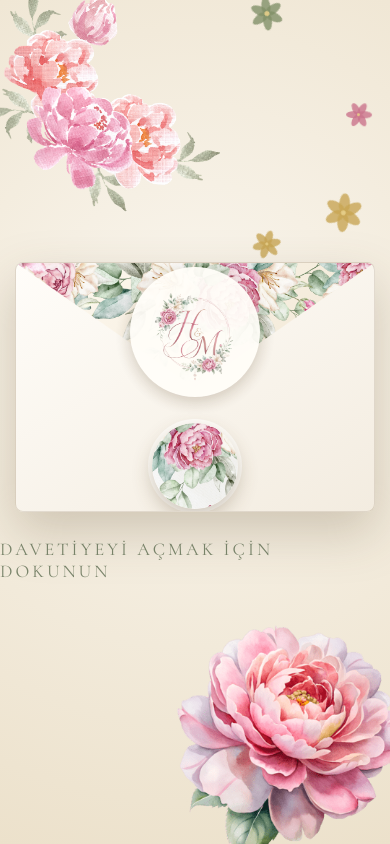
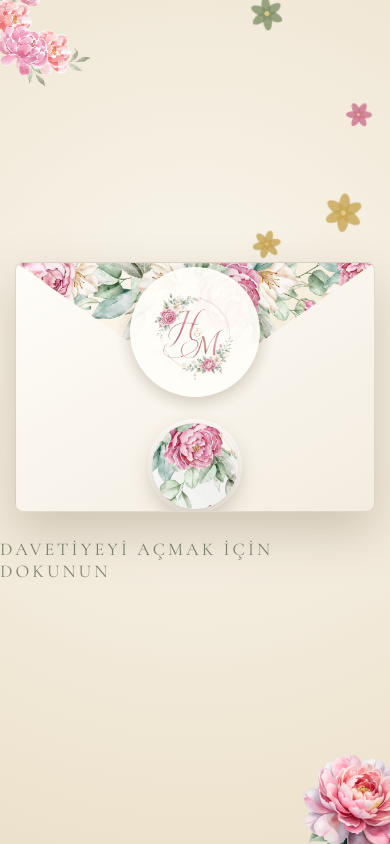
Before and after one commit to muhlisvehalime/halimenur-ve-muhlis-dugun, a React (Vite) app: page / in a window 390 px wide. Shown: the top 844 px of the page. Built offline with nearby package versions, Linux system fonts and the light colour scheme; a web font is replaced by a local one.

Commit message:
- mobil uyumlu

```diff
--- a/src/components/EnvelopeOverlay.jsx
+++ b/src/components/EnvelopeOverlay.jsx
@@ -28,10 +28,10 @@ export function EnvelopeOverlay({ stage, onOpen, petalSeeds, burstSeeds }) {
       }}
     >
       <FlowerCornerA
-        style={{ position: 'absolute', top: -30, left: -30, width: 260, opacity: 1, pointerEvents: 'none' }}
+        style={{ position: 'absolute', top: -30, left: -30, width: 260, maxWidth: '32vw', opacity: 1, pointerEvents: 'none' }}
       />
       <FlowerCornerB
-        style={{ position: 'absolute', bottom: -30, right: -30, width: 260, transform: 'scaleX(-1)', opacity: 1, pointerEvents: 'none' }}
+        style={{ position: 'absolute', bottom: -30, right: -30, width: 260, maxWidth: '32vw', transform: 'scaleX(-1)', opacity: 1, pointerEvents: 'none' }}
       />
 
       <div style={{ position: 'absolute', inset: 0, pointerEvents: 'none', overflow: 'hidden' }}>
--- a/src/components/EventDetails.jsx
+++ b/src/components/EventDetails.jsx
@@ -46,12 +46,12 @@ export function EventDetails({ events }) {
   return (
     <section style={{ padding: '120px 24px', background: '#f7f3ec', position: 'relative', overflow: 'hidden' }}>
       <FlowerCornerB
-        style={{ position: 'absolute', top: -20, left: -30, width: 260, opacity: 1, pointerEvents: 'none' }}
+        style={{ position: 'absolute', top: -50, left: -40, width: 260, maxWidth: '26vw', opacity: 1, pointerEvents: 'none' }}
       />
       <FlowerCornerA
-        style={{ position: 'absolute', bottom: -30, right: -30, width: 280, opacity: 1, pointerEvents: 'none', transform: 'scaleX(-1)' }}
+        style={{ position: 'absolute', bottom: -30, right: -30, width: 280, maxWidth: '34vw', opacity: 1, pointerEvents: 'none', transform: 'scaleX(-1)' }}
       />
-      <div style={{ textAlign: 'center', marginBottom: 56, position: 'relative' }}>
+      <div style={{ textAlign: 'center', marginBottom: 56, position: 'relative', zIndex: 1 }}>
         <div style={{ fontFamily: "'Playfair Display',serif", fontStyle: 'italic', fontSize: 14, letterSpacing: 4, textTransform: 'uppercase', color: '#c9a24b', marginBottom: 14 }}>
           Ne Zaman, Nerede
         </div>
--- a/src/components/Footer.jsx
+++ b/src/components/Footer.jsx
@@ -4,10 +4,10 @@ export function Footer() {
   return (
     <footer style={{ padding: '64px 20px 50px', textAlign: 'center', background: '#f2ece0', position: 'relative', overflow: 'hidden' }}>
       <FlowerCornerA
-        style={{ position: 'absolute', bottom: -30, left: -30, width: 240, opacity: 1, pointerEvents: 'none' }}
+        style={{ position: 'absolute', bottom: -30, left: -30, width: 240, maxWidth: '26vw', opacity: 1, pointerEvents: 'none' }}
       />
       <FlowerCornerA
-        style={{ position: 'absolute', bottom: -30, right: -30, width: 240, opacity: 1, pointerEvents: 'none', transform: 'scaleX(-1)' }}
+        style={{ position: 'absolute', bottom: -30, right: -30, width: 240, maxWidth: '26vw', opacity: 1, pointerEvents: 'none', transform: 'scaleX(-1)' }}
       />
       <div style={{ position: 'relative', zIndex: 1 }}>
         <div style={{ fontFamily: "'Great Vibes',cursive", fontSize: 32, color: '#9c3159', marginBottom: 10 }}>
--- a/src/components/Hero.jsx
+++ b/src/components/Hero.jsx
@@ -20,28 +20,28 @@ export function Hero({ countdownParts, scrollY, tilt, onMove, onLeave }) {
       />
       <FlowerCornerA
         style={{
-          position: 'absolute', top: 0, left: 0, width: 340, maxWidth: '38vw', opacity: 1, pointerEvents: 'none',
+          position: 'absolute', top: 0, left: 0, width: 340, maxWidth: '28vw', opacity: 1, pointerEvents: 'none',
           transform: `translate3d(${ht.x * -26}px, ${ht.y * -16 + parallax1 * 0.4}px, 0)`,
           transition: 'transform 0.25s ease-out',
         }}
       />
       <FlowerCornerA
         style={{
-          position: 'absolute', top: 0, right: 0, width: 340, maxWidth: '38vw', opacity: 1, pointerEvents: 'none',
+          position: 'absolute', top: 0, right: 0, width: 340, maxWidth: '28vw', opacity: 1, pointerEvents: 'none',
           transform: `scaleX(-1) translate3d(${ht.x * -26}px, ${ht.y * -16 + parallax1 * 0.4}px, 0)`,
           transition: 'transform 0.25s ease-out',
         }}
       />
       <FlowerCornerB
         style={{
-          position: 'absolute', bottom: 0, left: 0, width: 300, maxWidth: '34vw', opacity: 1, pointerEvents: 'none',
+          position: 'absolute', bottom: 0, left: 0, width: 300, maxWidth: '24vw', opacity: 1, pointerEvents: 'none',
           transform: `translate3d(${ht.x * -18}px, ${-ht.y * 14 - parallax2 * 0.3}px, 0)`,
           transition: 'transform 0.25s ease-out',
         }}
       />
       <FlowerCornerB
         style={{
-          position: 'absolute', bottom: 0, right: 0, width: 300, maxWidth: '34vw', opacity: 1, pointerEvents: 'none',
+          position: 'absolute', bottom: 0, right: 0, width: 300, maxWidth: '24vw', opacity: 1, pointerEvents: 'none',
           transform: `scaleX(-1) translate3d(${ht.x * 18}px, ${ht.y * 14 + parallax2 * 0.3}px, 0)`,
           transition: 'transform 0.25s ease-out',
         }}
--- a/src/components/LocationMaps.jsx
+++ b/src/components/LocationMaps.jsx
@@ -4,9 +4,9 @@ export function LocationMaps({ events }) {
   return (
     <section style={{ padding: '100px 24px', background: '#faf6ef', position: 'relative', overflow: 'hidden' }}>
       <FlowerCornerB
-        style={{ position: 'absolute', top: -10, right: -30, width: 240, opacity: 1, pointerEvents: 'none', transform: 'scaleX(-1)' }}
+        style={{ position: 'absolute', top: -10, right: -30, width: 240, maxWidth: '30vw', opacity: 1, pointerEvents: 'none', transform: 'scaleX(-1)' }}
       />
-      <div style={{ textAlign: 'center', marginBottom: 44, position: 'relative' }}>
+      <div style={{ textAlign: 'center', marginBottom: 44, position: 'relative', zIndex: 1 }}>
         <div style={{ fontFamily: "'Playfair Display',serif", fontStyle: 'italic', fontSize: 14, letterSpacing: 4, textTransform: 'uppercase', color: '#c9a24b', marginBottom: 14 }}>
           Yol Tarifi
         </div>
--- a/src/components/OurStory.jsx
+++ b/src/components/OurStory.jsx
@@ -4,10 +4,10 @@ export function OurStory() {
   return (
     <section style={{ padding: '120px 24px', background: '#faf6ef', position: 'relative', overflow: 'hidden' }}>
       <FlowerCornerB
-        style={{ position: 'absolute', top: -20, right: -40, width: 280, opacity: 1, pointerEvents: 'none', transform: 'scaleX(-1)' }}
+        style={{ position: 'absolute', top: -20, right: -40, width: 280, maxWidth: '34vw', opacity: 1, pointerEvents: 'none', transform: 'scaleX(-1)' }}
       />
       <FlowerCornerA
-        style={{ position: 'absolute', bottom: -30, left: -30, width: 260, opacity: 1, pointerEvents: 'none' }}
+        style={{ position: 'absolute', bottom: -30, left: -30, width: 260, maxWidth: '32vw', opacity: 1, pointerEvents: 'none' }}
       />
       <div style={{ maxWidth: 640, margin: '0 auto', textAlign: 'center', position: 'relative', zIndex: 1 }}>
         <div style={{ fontFamily: "'Playfair Display',serif", fontStyle: 'italic', fontSize: 14, letterSpacing: 4, textTransform: 'uppercase', color: '#c9a24b', marginBottom: 18 }}>
--- a/src/components/RSVPForm.jsx
+++ b/src/components/RSVPForm.jsx
@@ -47,7 +47,7 @@ export function RSVPForm() {
   return (
     <section style={{ padding: '120px 24px', background: '#f7f3ec', position: 'relative', overflow: 'hidden' }}>
       <FlowerCornerA
-        style={{ position: 'absolute', top: -30, left: -30, width: 240, opacity: 1, pointerEvents: 'none' }}
+        style={{ position: 'absolute', top: -30, left: -30, width: 240, maxWidth: '30vw', opacity: 1, pointerEvents: 'none' }}
       />
       <div style={{ maxWidth: 560, margin: '0 auto', position: 'relative', zIndex: 1 }}>
         <div style={{ textAlign: 'center', marginBottom: 40 }}>
```
